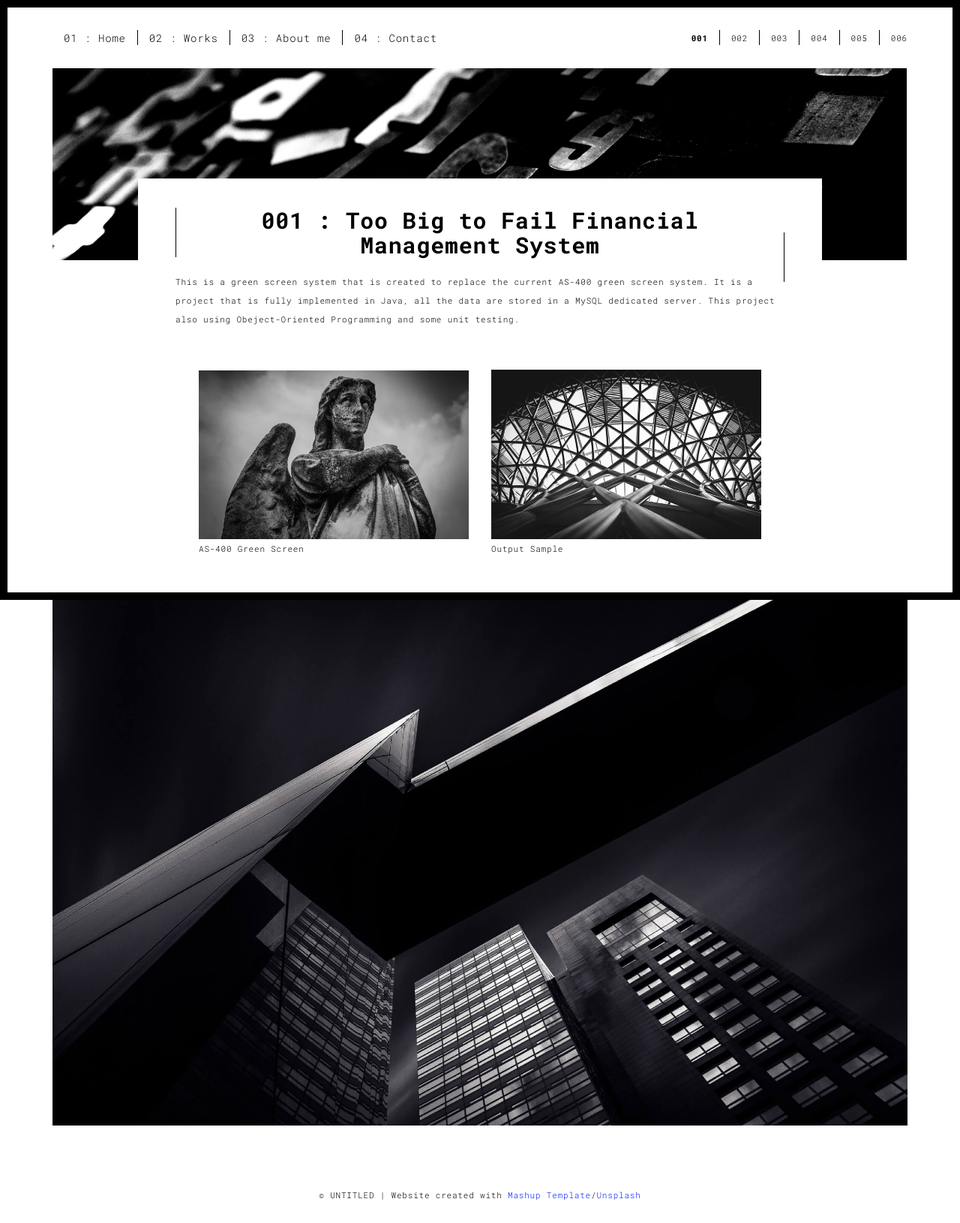
After one commit to DanielHa01/portfolio, a Flask app: page /work1.html in a window 1280 px wide. The commit adds this page. Shown: the whole page at 75% size. Run offline with Flask 2, Linux system fonts and the light colour scheme; some libraries are stand-ins or nearby versions.

Commit message:
Update works

```diff
--- /dev/null
+++ b/templates/work1.html
@@ -0,0 +1,129 @@
+<!DOCTYPE html>
+<html lang="en">
+
+<head>
+  <meta charset="UTF-8">
+  <meta content="IE=edge" http-equiv="X-UA-Compatible">
+  <meta content="width=device-width,initial-scale=1" name="viewport">
+  <meta content="description" name="description">
+  <meta name="google" content="notranslate" />
+  <meta content="Mashup templates have been developped by Orson.io team" name="author">
+
+  <!-- Disable tap highlight on IE -->
+  <meta name="msapplication-tap-highlight" content="no">
+
+  <link rel="apple-touch-icon" sizes="180x180" href="./static/assets/apple-icon-180x180.png">
+  <link href="./favicon.ico" rel="icon">
+
+  <title>Daniel's Portfolio</title>
+
+<link href="./static/main.3f6952e4.css" rel="stylesheet"></head>
+
+<body class="">
+<div id="site-border-left"></div>
+<div id="site-border-right"></div>
+<div id="site-border-top"></div>
+<div id="site-border-bottom"></div>
+<!-- Add your content of header -->
+<header>
+  <nav class="navbar  navbar-fixed-top navbar-default">
+    <div class="container">
+        <button type="button" class="navbar-toggle collapsed" data-toggle="collapse" data-target="#navbar-collapse" aria-expanded="false">
+          <span class="sr-only">Toggle navigation</span>
+          <span class="icon-bar"></span>
+          <span class="icon-bar"></span>
+          <span class="icon-bar"></span>
+        </button>
+
+      <div class="collapse navbar-collapse" id="navbar-collapse">
+        <ul class="nav navbar-nav ">
+          <li><a href="./index.html" title="">01 : Home</a></li>
+          <li><a href="./works.html" title="">02 : Works</a></li>
+          <li><a href="./about.html" title="">03 : About me</a></li>
+          <li><a href="./contact.html" title="">04 : Contact</a></li>
+        </ul>
+
+
+          <ul class="nav navbar-nav navbar-right navbar-small visible-md visible-lg">
+            <li><a href="./index.html" title="" class="active">001</a></li>
+            <li><a href="./index.html" title="">002</a></li>
+            <li><a href="./index.html" title="">003</a></li>
+            <li><a href="./index.html" title="">004</a></li>
+            <li><a href="./index.html" title="">005</a></li>
+            <li><a href="./index.html" title="">006</a></li>
+          </ul>
+
+
+      </div>
+    </div>
+  </nav>
+</header>
+<div class="section-container">
+  <div class="container">
+    <div class="row">
+      <div class="col-xs-12">
+        <img src="./static/assets/images/work001-01.jpg" class="img-responsive" alt="">
+        <div class="card-container">
+          <div class="text-center">
+            <h1 class="h2">001 : Too Big to Fail Financial Management System</h1>
+          </div>
+          <p>This is a green screen system that is created to replace the current AS-400 green screen system. It is a project that is fully implemented in Java, all the data are stored in a MySQL dedicated server. This project also using Obeject-Oriented Programming and some unit testing.</p>
+        </div>
+      </div>
+
+
+
+      <div class="col-md-8 col-md-offset-2 section-container-spacer">
+        <div class="row">
+          <div class="col-xs-12 col-md-6">
+            <img src="./static/assets/images/work001-02.jpg" class="img-responsive" alt="">
+            <p>AS-400 Green Screen</p>
+          </div>
+          <div class="col-xs-12 col-md-6">
+            <img src="./static/assets/images/work001-03.jpg" class="img-responsive" alt="">
+            <p>Output Sample</p>
+          </div>
+        </div>
+      </div>
+
+      <div class="col-xs-12">
+        <img src="./static/assets/images/work001-04.jpg" class="img-responsive" alt="">
+      </div>
+
+    </div>
+  </div>
+</div>
+
+
+<footer class="footer-container text-center">
+  <div class="container">
+    <div class="row">
+      <div class="col-xs-12">
+        <p>© UNTITLED | Website created with <a href="http://www.mashup-template.com/" title="Create website with free html template">Mashup Template</a>/<a href="https://www.unsplash.com/" title="Beautiful Free Images">Unsplash</a></p>
+      </div>
+    </div>
+  </div>
+</footer>
+
+<script>
+  document.addEventListener("DOMContentLoaded", function (event) {
+     navActivePage();
+  });
+</script>
+
+<!-- Google Analytics: change UA-XXXXX-X to be your site's ID
+
+<script>
+  (function (i, s, o, g, r, a, m) {
+    i['GoogleAnalyticsObject'] = r; i[r] = i[r] || function () {
+      (i[r].q = i[r].q || []).push(arguments)
+    }, i[r].l = 1 * new Date(); a = s.createElement(o),
+      m = s.getElementsByTagName(o)[0]; a.async = 1; a.src = g; m.parentNode.insertBefore(a, m)
+  })(window, document, 'script', '//www.google-analytics.com/analytics.js', 'ga');
+  ga('create', 'UA-XXXXX-X', 'auto');
+  ga('send', 'pageview');
+</script>
+
+--> <script type="text/javascript" src="./static/main.70a66962.js"></script></body>
+
+</html>
```
Also changed, not shown: templates/works.html (+14 -14 lines).
